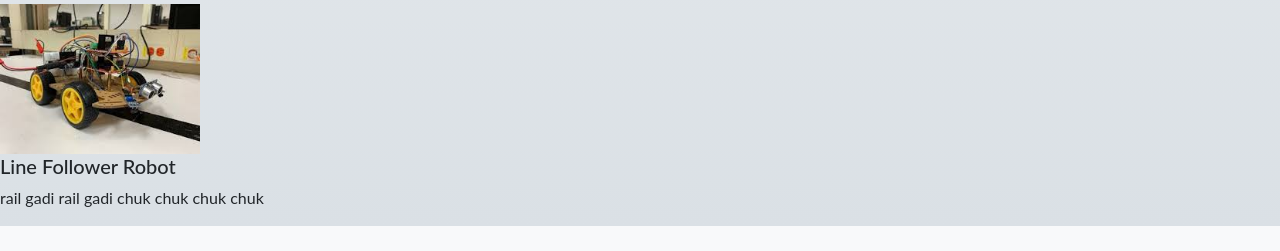
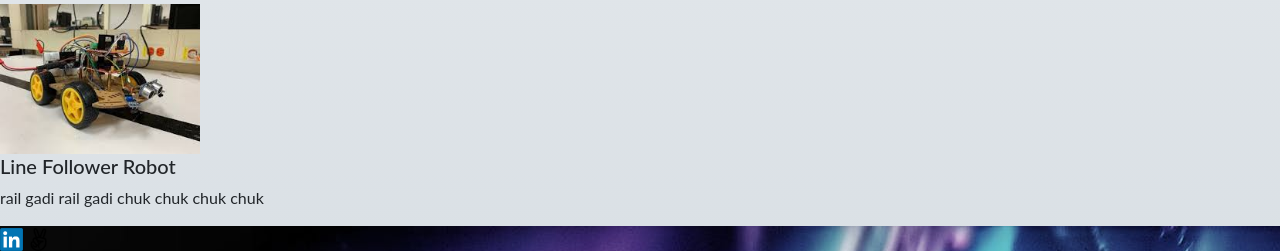
Before and after one commit to Anisha-Manjhi/django-personal_portfolio, a Django app: page / in a window 1280 px wide; the page is wider, and only the part inside the window is pictured. Shown: the part 1369-1620 px from the top of that part. Before the commit the page ends 1595 px from the top of that part, so only its background shows below. Run offline with Django 3.2, Linux system fonts and the light colour scheme; data comes from the database, SQL or seed files in the repository.

Commit message:
Update home.html

```diff
--- a/portfolio/templates/portfolio/home.html
+++ b/portfolio/templates/portfolio/home.html
@@ -35,4 +35,10 @@
 
 </div>
 
+<footer>
+    <div class="social-icons">
+        <a class="linked-in-icon" href="www.linkedin.com/in/anisha-manjhi"><img src="{% static 'portfolio/linkedin.png' %}" width="23" length="23"></a>
+        <a class="angellist-icon" href="https://angel.co/u/anisha-manjhi"><img src="{% static 'portfolio/angellist.png' %}" width="23" length="23"></a>
+    </div>
+</footer>
 {% endblock %}
```
